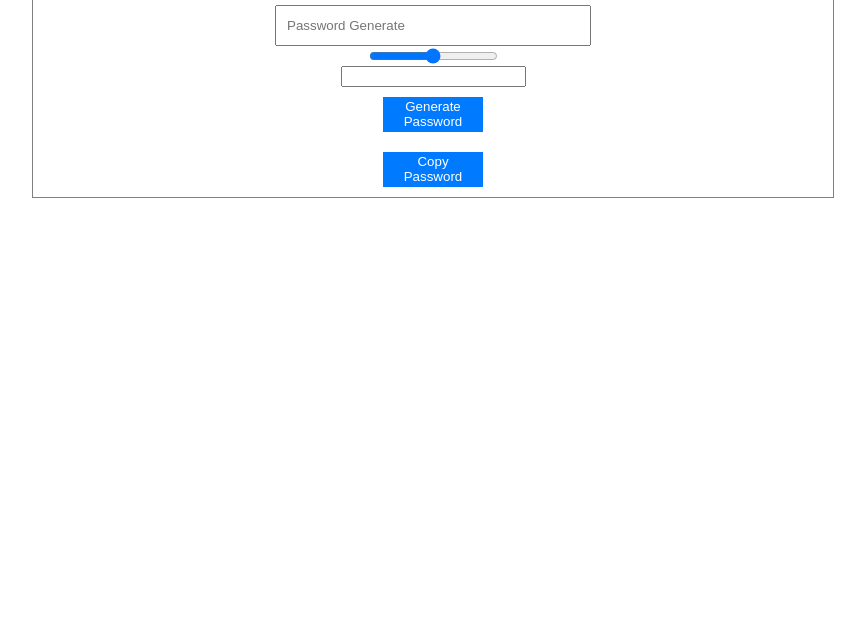
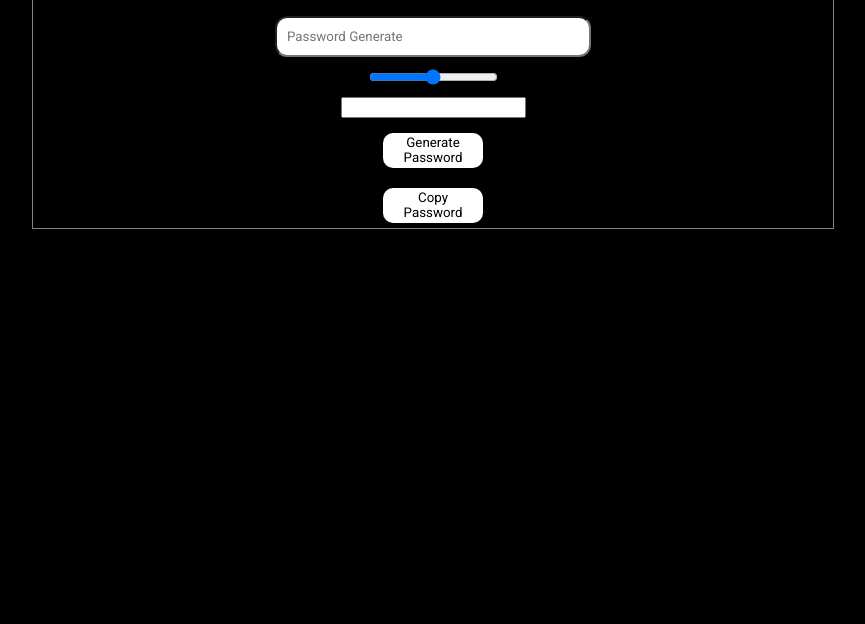
Before and after one commit to Delsff/Generate-Password, a plain HTML site: page index.html in a window 1280 px wide. Shown: the part 176-800 px from the top of the page, without its empty margins (207-1072 px from the left). Drawn offline with Linux system fonts and the light colour scheme.

Commit message:
get started

```diff
--- a/index.html
+++ b/index.html
@@ -1,10 +1,16 @@
 <!DOCTYPE html>
 <html lang="en">
   <head>
-    <meta charset="UTF-8">
-    <meta name="viewport" content="width=device-width, initial-scale=1.0">
+    <meta charset="UTF-8" />
+    <meta name="viewport" content="width=device-width, initial-scale=1.0" />
     <title>Document</title>
-    <link rel="stylesheet" href="style.css">
+    <link rel="preconnect" href="https://fonts.googleapis.com" />
+    <link rel="preconnect" href="https://fonts.gstatic.com" crossorigin />
+    <link
+      href="https://fonts.googleapis.com/css2?family=Libre+Franklin:ital,wght@0,100..900;1,100..900&family=Roboto:ital,wght@0,100..900;1,100..900&family=Space+Grotesk:wght@300..700&display=swap"
+      rel="stylesheet"
+    />
+    <link rel="stylesheet" href="style.css" />
   </head>
   <body>
     <div class="container">
--- a/script.js
+++ b/script.js
@@ -1,45 +1,51 @@
-const mainElem = document.querySelector('.main')
-const passwordElem = document.createElement('input')
-passwordElem.setAttribute('placeholder', 'Password Generate')
-passwordElem.classList.add('password')
-passwordElem.addEventListener('keypress', event => {
-    event.preventDefault()
-})
+// input Password-generate
+const mainElem = document.querySelector(".main");
+const passwordElem = document.createElement("input");
+passwordElem.setAttribute("placeholder", "Password Generate");
+passwordElem.classList.add("password");
+passwordElem.addEventListener("keypress", (event) => {
+  event.preventDefault();
+});
 // range
-const range = document.createElement('input')
-range.setAttribute('type', 'range')
-const rangeParagraph = document.createElement('input')
-rangeParagraph.setAttribute('type', 'number')
-range.addEventListener('input',() => (rangeParagraph.value = range.value)
-)
-rangeParagraph.addEventListener('input', () => (range.value = rangeParagraph.value)
-)
+const range = document.createElement("input");
+range.classList.add("range");
+range.min = 0;
+range.max = 100;
+range.setAttribute("type", "range");
+const rangeParagraph = document.createElement("input");
+rangeParagraph.setAttribute("type", "number");
+range.addEventListener("input", () => (rangeParagraph.value = range.value));
+rangeParagraph.addEventListener(
+  "input",
+  () => (range.value = rangeParagraph.value)
+);
 // button
-const generateBth = document.createElement('button')
-generateBth.innerText = 'Generate Password'
-generateBth.classList.add('password-bth')
-generateBth.addEventListener('click', () => {
-    let password = passwordGenerate(range.value)
-    passwordElem.value = password
-})
+const generateBth = document.createElement("button");
+generateBth.innerText = "Generate Password";
+generateBth.classList.add("password-bth");
+generateBth.addEventListener("click", () => {
+  let password = passwordGenerate(range.value);
+  passwordElem.value = password;
+});
 //copy bth
-const copyBth = document.createElement('button')
-copyBth.innerText = 'Copy Password'
-copyBth.classList.add('password-bth')
-copyBth.addEventListener('click', () => {
-    navigator.clipboard.writeText(passwordElem.value)
-})
+const copyBth = document.createElement("button");
+copyBth.innerText = "Copy Password";
+copyBth.classList.add("password-bth");
+copyBth.addEventListener("click", () => {
+  navigator.clipboard.writeText(passwordElem.value);
+});
 function passwordGenerate(passwordLength) {
-    const chars = 'abcdefghijklmnopqrstuvwxyzABCDEFGHIJKLMNOPQRSTUVWXYZ0123456789!#$@?&';
-    let password = ''
-    for(let i = 0; i < passwordLength; i++) {
-        const randomNumber = Math.floor(Math.random() * chars.length)
-        password += chars[randomNumber]
-    }
-    return password
+  const chars =
+    "abcdefghijklmnopqrstuvwxyzABCDEFGHIJKLMNOPQRSTUVWXYZ0123456789!#$@?&";
+  let password = "";
+  for (let i = 0; i < passwordLength; i++) {
+    const randomNumber = Math.floor(Math.random() * chars.length);
+    password += chars[randomNumber];
+  }
+  return password;
 }
-mainElem.appendChild(passwordElem)
-mainElem.appendChild(range)
-mainElem.appendChild(rangeParagraph)
-mainElem.appendChild(generateBth)
-mainElem.appendChild(copyBth)
+mainElem.appendChild(passwordElem);
+mainElem.appendChild(range);
+mainElem.appendChild(rangeParagraph);
+mainElem.appendChild(generateBth);
+mainElem.appendChild(copyBth);
--- a/style.css
+++ b/style.css
@@ -1,3 +1,6 @@
+body {
+  background-color: black;
+}
 .container {
   max-width: 1200px;
   margin: auto;
@@ -11,18 +14,32 @@
   justify-content: center;
   align-items: center;
   flex-direction: column;
+  gap: 10px;
+}
+h1 {
+  font-family: "Roboto", sans-serif;
+  color: white;
 }
 .password {
   width: 300px;
   height: 35px;
   padding-left: 10px;
+  border-radius: 12px;
+}
+.password::placeholder {
+  font-family: "Roboto", sans-serif;
+}
+.range::-webkit-slider-thumb {
+  cursor: pointer;
 }
 .password-bth {
+  font-family: "Roboto", sans-serif;
   width: 100px;
   height: 35px;
-    background-color: #007BFF;
-    color: white;
+  background-color: white;
+  color: black;
   border: none;
   cursor: pointer;
-    margin: 10px;
+  margin: 5px;
+  border-radius: 10px;
 }
```
Lines whose indentation alone changed are shown as unchanged.
